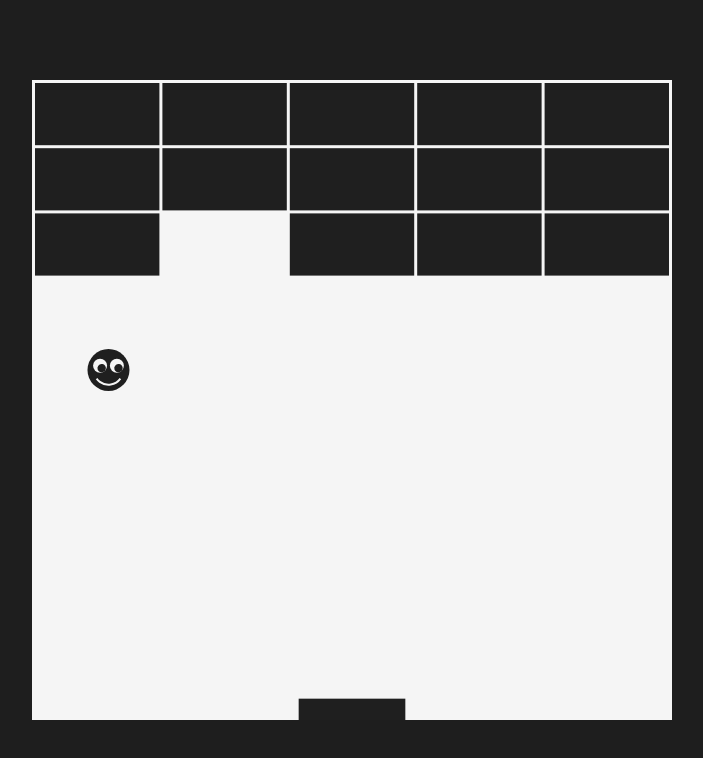
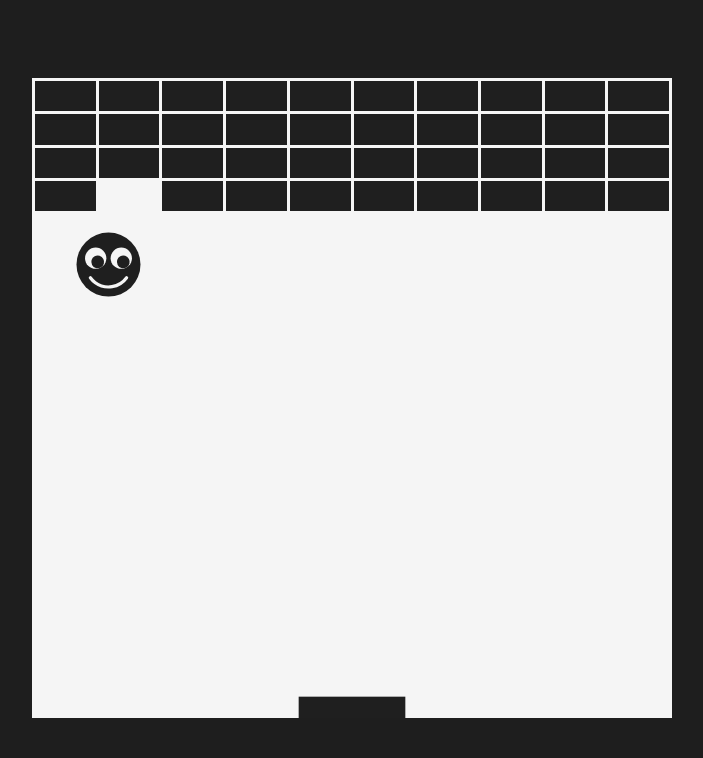
Before and after one commit to batar-btr/arkanoid, a plain HTML site: page index.html in a window 1280 px wide. Shown: the whole page, without its empty margins (288-991 px from the left). Drawn offline with Linux system fonts and the light colour scheme.

Commit message:
feat: add brick node-markup

```diff
--- a/Ball.js
+++ b/Ball.js
@@ -4,10 +4,11 @@ export default class Ball {
   constructor(canvasw) {
     this.w = canvasw;
     this.h = canvasw;
-    this.radius = Math.floor(canvasw / 30);
+    this.radius = Math.floor(canvasw / 20);
     this.x = canvasw / 2;
     this.y = canvasw / 2;
     this.color = '#1f1f1f';
+    // this.color = 'gold';
     this.angle = Math.PI * 2 * 0.6; // angle in rad
     this.speed = 1;
     this.shift = {
@@ -58,7 +59,8 @@ export default class Ball {
     ctx.fill();
     ctx.restore();
     ctx.strokeStyle = 'whitesmoke';
-    ctx.lineWidth = 2;
+    ctx.lineWidth = this.radius / 10;
+    ctx.lineCap = 'round';
     ctx.beginPath();
     ctx.arc(0,0,this.radius * 0.7, Math.PI * 0.2, Math.PI * 0.8);
     ctx.stroke();
--- a/Brick.js
+++ b/Brick.js
@@ -7,7 +7,10 @@ export default class Brick {
     this.w = w;
     this.h = h;
     this.color = '#1f1f1f';
+    this.color = 'transparent';
     this.alive = true;
+    this.elem = document.createElement('div');
+    this.elem.classList.add('brick');
   }
   draw(ctx) {
     if (this.alive) {
@@ -17,4 +20,7 @@ export default class Brick {
       ctx.restore();
     }
   }
+  hide() {
+    this.elem.classList.add('hide');
+  }
 }
--- a/index.html
+++ b/index.html
@@ -7,6 +7,10 @@
   <link rel="stylesheet" href="./style.css">
 </head>
 <body>
+  <div id="canvas-wrap">
+    <div class="bricks">
+    </div>
+  </div>
   <script src="./index.js" type="module"></script>
 </body>
 </html>
--- a/index.js
+++ b/index.js
@@ -4,7 +4,9 @@ import Paddle from './Paddle.js';
 
 const canvas = document.createElement('canvas');
 const ctx = canvas.getContext('2d');
-document.body.append(canvas);
+const canvasWrap = document.querySelector('#canvas-wrap');
+const bricksWrap = document.querySelector('.bricks');
+canvasWrap.append(canvas);
 
 const { innerWidth: iw, innerHeight: ih } = window;
 
@@ -16,9 +18,11 @@ canvas.width = canvasSize;
 canvas.height = canvasSize;
 
 let pause = false;
-const bricksRow = 5;
-const bricksColumn = 3;
+const bricksRow = 10;
+const bricksColumn = 4;
 const bricksGap = 3;
+
+bricksWrap.style.gridTemplateColumns = `repeat(${bricksRow}, 1fr)`;
 
 const ball = new Ball(canvasSize);
 const paddle = new Paddle(canvasSize);
@@ -35,10 +39,11 @@ function initBricks() {
     for (let row = 0; row < bricksRow; row++) {
       const x = (row + 1) * bricksGap + row * brickWidth;
       const y = (column + 1) * bricksGap + column * brickHeight;
-      bricks[column][row] = new Brick(x, y, brickWidth, brickHeight);
+      const brick = new Brick(x, y, brickWidth, brickHeight);
+      bricksWrap.append(brick.elem);
+      bricks[column][row] = brick;
     }
   }
-  console.log(bricks);
 }
 
 initBricks();
@@ -59,6 +64,7 @@ function checkBricksCollision() {
       const isCollision = ball.checkRectCollision(brick);
       if (isCollision) {
         brick.alive = false;
+        brick.hide();
         break;
       }
     }
@@ -100,3 +106,6 @@ document.addEventListener('keydown', ({key}) => {
   ball.shift.x = Math.cos(ball.angle) * ball.speed;
   ball.shift.y = Math.sin(ball.angle) * ball.speed;
 })
+
+console.dir(function() {})
+console.dir(() => {})
--- a/style.css
+++ b/style.css
@@ -8,6 +8,45 @@ body {
   align-items: center;
 }
 
+#canvas-wrap {
+  position: relative;
+}
+
+.bricks {
+  position: absolute;
+  top: 0;
+  left: 0;
+  padding: 3px;
+  right: 0;
+  display: grid;
+  grid-template-columns: repeat(5, 1fr);
+  grid-auto-rows: 1fr;
+  gap: 3px;
+  box-sizing: border-box;
+}
+
+.bricks div {
+  background: #1f1f1f;
+  aspect-ratio: 1 / 0.5;
+  /* transition: all 0.2s ease-out; */
+}
+
+@keyframes hide-in {
+  from {
+    background: #1f1f1f;
+    transform: scale(1);
+  }
+  to {
+    background: transparent;
+    transform: scale(0);
+  }
+}
+
+.bricks div.hide {
+  animation: 0.2s ease-out 0s forwards hide-in;
+}
+
 canvas {
+  /* background: #282828 */
   background: whitesmoke
 }
```
